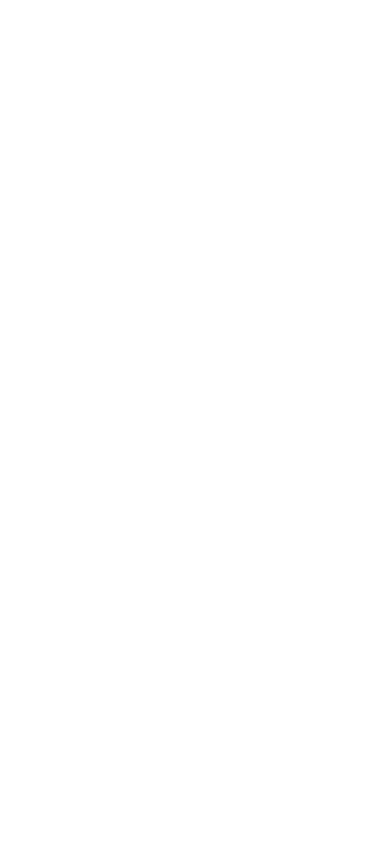
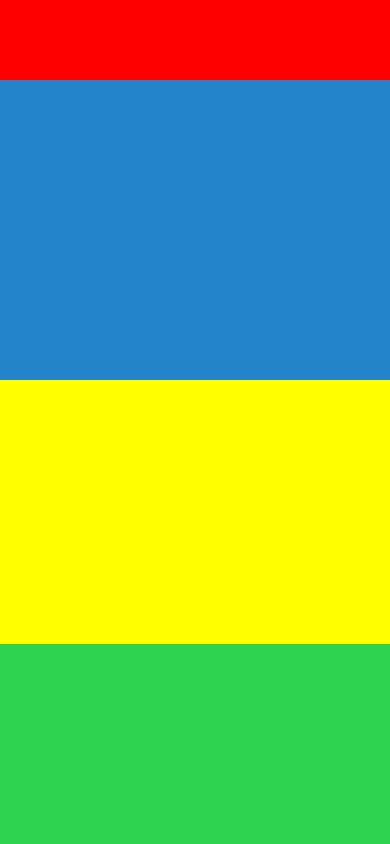
Before and after one commit to Willy93-coder/practicaRWD, a plain HTML site: page index.html in a window 390 px wide. Drawn offline with Linux system fonts and the light colour scheme.

Commit message:
Diseño responsive de móvil a tablet

```diff
--- a/css/color.css
+++ b/css/color.css
@@ -1,2 +1,25 @@
 /* CSS COLOR */
+/* Variables de colores */
+:root{
+    --colorHeader: #FF0000;
+    --colorMain: yellow;
+    --colorBanner: #2484CA;
+    --colorFooter: #2DD251;
+}
 /* **************************************************************** */
+
+header{
+    background-color: var(--colorHeader);
+}
+
+.banner{
+    background: var(--colorBanner);
+}
+
+main{
+    background-color: var(--colorMain);
+}
+
+footer{
+    background-color: var(--colorFooter);
+}
--- a/css/grid.css
+++ b/css/grid.css
@@ -1,2 +1,24 @@
 /* CSS GRID */
 /* **************************************************************** */
+
+/* Grid movil */
+
+.contenido{
+    height: 100vh;
+    display: grid;
+    grid-template-columns: 0px repeat(4, 1fr);
+    grid-template-rows: 50px 1fr 100px;
+    grid-column-gap: 10px;
+}
+
+header{
+    grid-column: 1/span-1;
+}
+
+main{
+    grid-column: 1/span-1;
+}
+
+footer{
+    grid-column: 1/span-1;
+}
--- a/css/mediaquery.css
+++ b/css/mediaquery.css
@@ -10,7 +10,34 @@
 /* *** Tablet *** */
 /* Vertical */
 @media only screen and (min-device-width: 768px) and (orientation:portrait){
+    .contenido{
+        height: 100vh;
+        display: grid;
+        grid-template-columns: 0px repeat(8, 1fr);
+        grid-template-rows: 380px 1fr 200px;
+        grid-column-gap: 20px;
+    }
 
+    header{
+        display: grid;
+        grid-template-columns: 0px repeat(8, 1fr);
+        grid-template-rows: 80px 300px;
+        grid-column: 1/span-1;
+        grid-row: 1;
+    }
+
+    .banner{
+        grid-column: 1/span-1;
+        grid-row: 2/3;
+    }
+
+    main{
+        grid-column: 1/span-1;
+    }
+
+    footer{
+        grid-column: 1/span-1;
+    }
 }
 
 /* Horizontal */
--- a/index.html
+++ b/index.html
@@ -1,5 +1,5 @@
 <!DOCTYPE html>
-<html lang="en">
+<html lang="es">
 <head>
     <meta charset="UTF-8">
     <meta http-equiv="X-UA-Compatible" content="IE=edge">
@@ -8,6 +8,12 @@
     <link rel="stylesheet" href="style.css">
 </head>
 <body>
-
+    <section class="contenido">
+        <header>
+            <section class="banner"></section>
+        </header>
+        <main></main>
+        <footer></footer>
+    </section>
 </body>
 </html>
```
